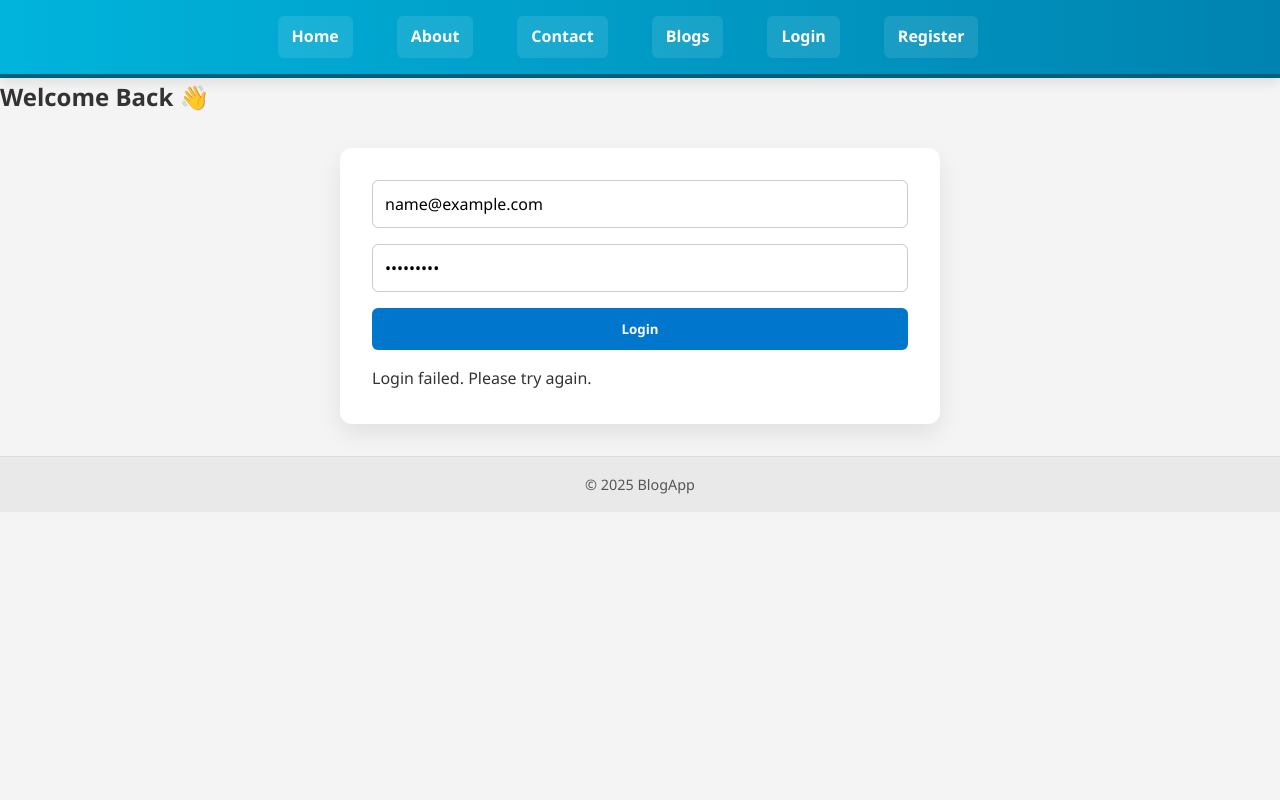
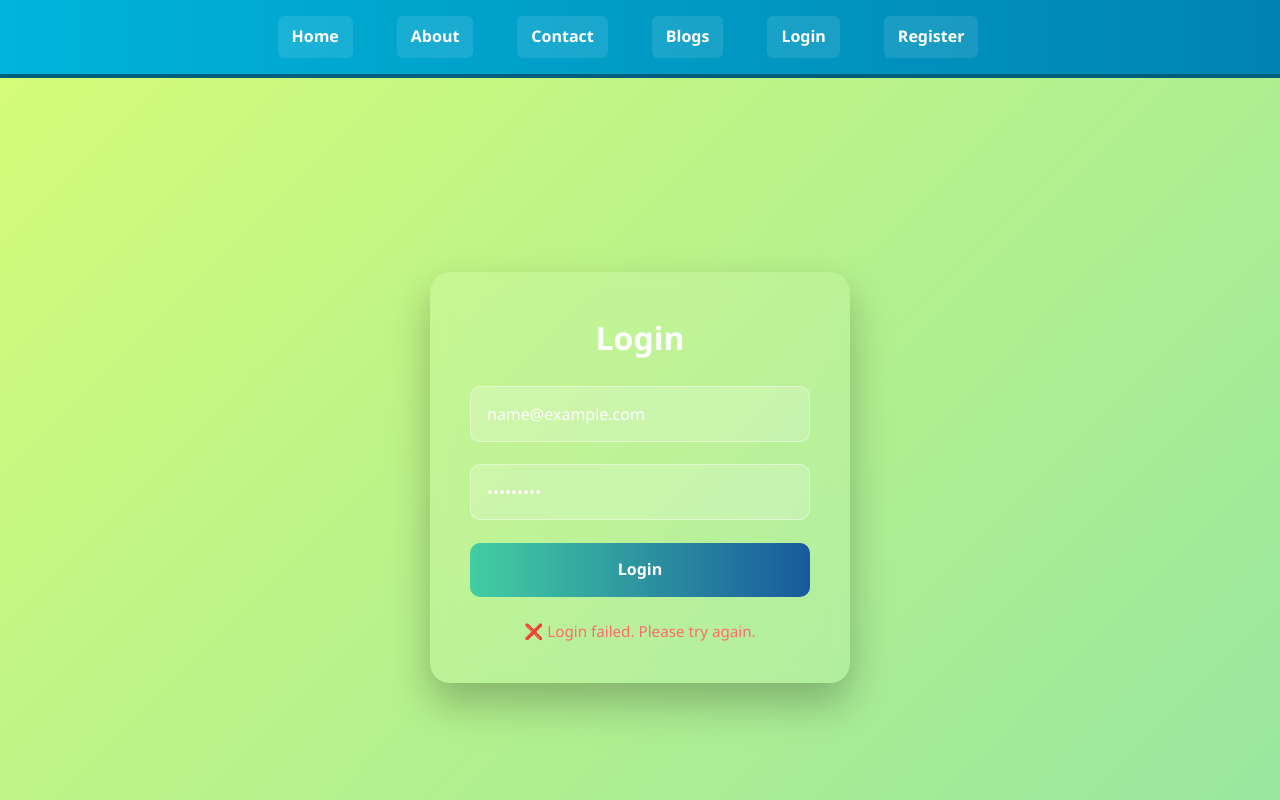
Before and after one commit to ankushdutta03/personal_blog, a React (Vite) app in the folder frontend/: page /login in a window 1280 px wide. Both pictures are taken after typing "name@example.com", "Sample123" into the empty fields and a click on the button "Login". Shown: the top 800 px of the page. Built offline with nearby package versions, Linux system fonts and the light colour scheme; no server answers.

Commit message:
Fix: added root route and corrected server startup

```diff
--- a/frontend/src/components/Admin/Login.jsx
+++ b/frontend/src/components/Admin/Login.jsx
@@ -2,20 +2,64 @@ import React, { useState } from "react";
 import axios from "axios";
 import { useNavigate } from "react-router-dom";
 
+// Keyframes and ripple animation
+const keyframes = `
+@keyframes fadeInUp {
+  from {
+    opacity: 0;
+    transform: translateY(50px);
+  }
+  to {
+    opacity: 1;
+    transform: translateY(0);
+  }
+}
+@keyframes ripple {
+  to {
+    transform: scale(4);
+    opacity: 0;
+  }
+}
+`;
+
+if (typeof document !== "undefined" && !document.getElementById("login-keyframes")) {
+  const style = document.createElement("style");
+  style.id = "login-keyframes";
+  style.innerHTML = keyframes;
+  document.head.appendChild(style);
+}
+
+const rippleStyle = document.createElement("style");
+rippleStyle.innerHTML = `
+.ripple {
+  position: absolute;
+  width: 20px;
+  height: 20px;
+  background: rgba(255, 255, 255, 0.6);
+  border-radius: 50%;
+  transform: scale(0);
+  animation: ripple 0.6s linear;
+  pointer-events: none;
+}
+`;
+if (!document.getElementById("ripple-style")) {
+  rippleStyle.id = "ripple-style";
+  document.head.appendChild(rippleStyle);
+}
+
+const API_URL = import.meta.env.VITE_API_URL;
+
 const Login = () => {
-  const [formData, setFormData] = useState({
-    email: "",
-    password: ""
-  });
+  const [formData, setFormData] = useState({ email: "", password: "" });
   const [error, setError] = useState("");
   const navigate = useNavigate();
-  const API_URL = import.meta.env.VITE_API_URL;
 
   const handleChange = (e) => {
     setFormData((prev) => ({
       ...prev,
-      [e.target.name]: e.target.value
+      [e.target.name]: e.target.value,
     }));
+    setError("");
   };
 
   const handleSubmit = async (e) => {
@@ -24,59 +68,119 @@ const Login = () => {
 
     try {
       const response = await axios.post(`${API_URL}/auth/login`, formData, {
-        withCredentials: true
+        withCredentials: true,
       });
+
       localStorage.setItem("token", response.data.token);
       localStorage.setItem("userId", response.data.user._id);
       navigate("/blogs");
     } catch (err) {
-      setError(err.response?.data?.message || "Login failed. Please try again.");
+      setError(err.response?.data?.message || "❌ Login failed. Please try again.");
     }
   };
 
+  const handleRipple = (e) => {
+    const ripple = document.createElement("span");
+    ripple.className = "ripple";
+    ripple.style.left = `${e.nativeEvent.offsetX}px`;
+    ripple.style.top = `${e.nativeEvent.offsetY}px`;
+    e.target.appendChild(ripple);
+    setTimeout(() => ripple.remove(), 600);
+  };
+
   return (
-    <div className="min-h-screen flex items-center justify-center bg-gradient-to-tr from-blue-100 via-purple-100 to-pink-100">
-      <div className="bg-white p-8 rounded-2xl shadow-xl w-full max-w-md transition-transform transform hover:scale-105 duration-300">
-        <h2 className="text-3xl font-bold mb-6 text-center text-purple-700 animate-fade-in-down">
-          Welcome Back 👋
-        </h2>
-        <form onSubmit={handleSubmit} className="space-y-5">
+    <div style={styles.container}>
+      <form onSubmit={handleSubmit} style={styles.form}>
+        <h2 style={styles.heading}>Login</h2>
+
         <input
           type="email"
           name="email"
-            placeholder="Enter Email"
+          placeholder="Email"
           value={formData.email}
           onChange={handleChange}
           required
-            className="w-full px-4 py-3 rounded-xl border border-gray-300 focus:ring-2 focus:ring-purple-400 outline-none transition-all duration-200"
+          style={styles.input}
         />
-
         <input
           type="password"
           name="password"
-            placeholder="Enter Password"
+          placeholder="Password"
           value={formData.password}
           onChange={handleChange}
           required
-            className="w-full px-4 py-3 rounded-xl border border-gray-300 focus:ring-2 focus:ring-purple-400 outline-none transition-all duration-200"
+          style={styles.input}
         />
 
         <button
           type="submit"
-            className="w-full py-3 rounded-xl bg-purple-600 text-white font-semibold hover:bg-purple-700 transition duration-300 shadow-md"
+          style={styles.button}
+          onClick={handleRipple}
         >
           Login
         </button>
 
-          {error && (
-            <p className="text-red-600 text-sm text-center animate-fade-in-up">
-              {error}
-            </p>
-          )}
+        {error && <p style={styles.error}>{error}</p>}
       </form>
-      </div>
     </div>
   );
 };
 
+const styles = {
+  container: {
+    display: "flex",
+    justifyContent: "center",
+    alignItems: "center",
+    height: "100vh",
+    background: "linear-gradient(135deg, #d4fc79, #96e6a1)",
+  },
+  form: {
+    backgroundColor: "rgba(255, 255, 255, 0.1)",
+    backdropFilter: "blur(10px)",
+    padding: "2.5rem",
+    borderRadius: "20px",
+    boxShadow: "0 20px 40px rgba(0, 0, 0, 0.25)",
+    width: "100%",
+    maxWidth: "420px",
+    display: "flex",
+    flexDirection: "column",
+    gap: "1.4rem",
+    animation: "fadeInUp 0.6s ease-out",
+  },
+  heading: {
+    textAlign: "center",
+    color: "#fff",
+    fontSize: "2rem",
+    fontWeight: "600",
+  },
+  input: {
+    padding: "1rem",
+    borderRadius: "10px",
+    border: "1px solid rgba(255, 255, 255, 0.4)",
+    backgroundColor: "rgba(255, 255, 255, 0.2)",
+    color: "#fff",
+    fontSize: "1rem",
+    outline: "none",
+    transition: "0.3s",
+  },
+  button: {
+    position: "relative",
+    padding: "1rem",
+    background: "linear-gradient(to right, #43cea2, #185a9d)",
+    color: "#fff",
+    fontWeight: "bold",
+    border: "none",
+    borderRadius: "10px",
+    fontSize: "1rem",
+    cursor: "pointer",
+    overflow: "hidden",
+    transition: "transform 0.2s ease-in-out",
+  },
+  error: {
+    color: "#ff6b6b",
+    fontSize: "0.95rem",
+    textAlign: "center",
+  },
+};
+
 export default Login;
```
Lines whose indentation alone changed are shown as unchanged.
